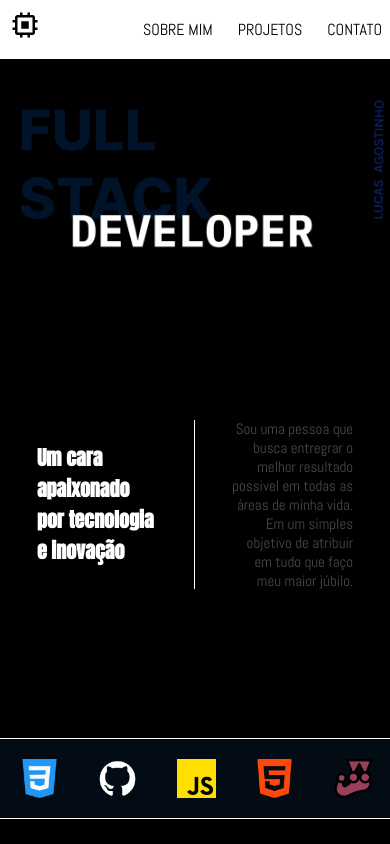
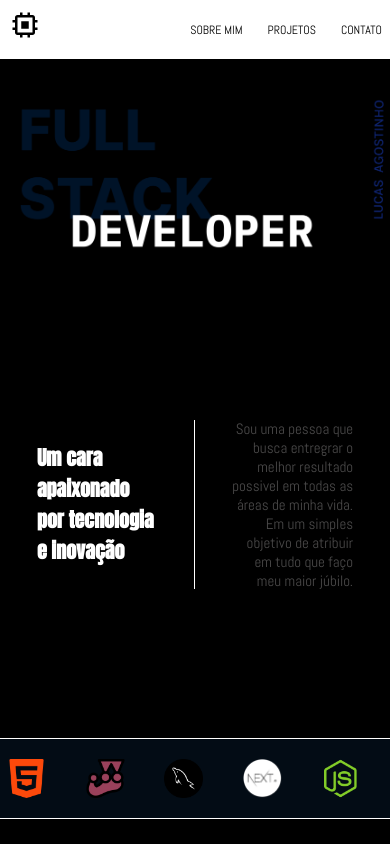
Before and after one commit to LucasBelgamann/portfolio, a React (Create React App) app: page / in a window 390 px wide. Shown: the top 844 px of the page. Built offline with nearby package versions, Linux system fonts and the light colour scheme.

Commit message:
feat: animation

```diff
--- a/src/components/hards/Hards.css
+++ b/src/components/hards/Hards.css
@@ -19,6 +19,17 @@
   object-fit: contain;
 }
 
+.hards img {
+ position: relative;
+ animation: slide 10s infinite linear;
+}
+
+@keyframes slide {
+  0% {left: 0px}
+  50% {left: -200px}
+  100% {left: -450px}
+}
+
 @media screen and (max-width: 767px) {
   .container-hards {
     margin-bottom: 160px;
--- a/src/components/navbar/Navbar.css
+++ b/src/components/navbar/Navbar.css
@@ -73,4 +73,8 @@ a {
         font-size: 30px;
         margin-left: 10px;
     }
+
+    .link  {
+        font-size: 12px;
+    }
   }
```
